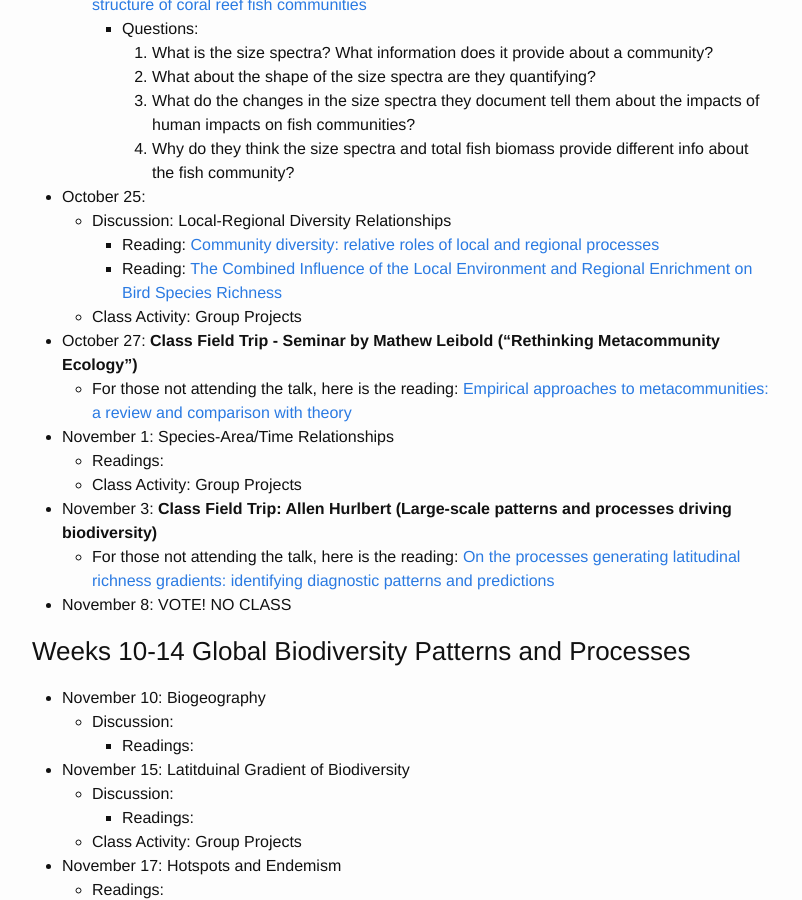
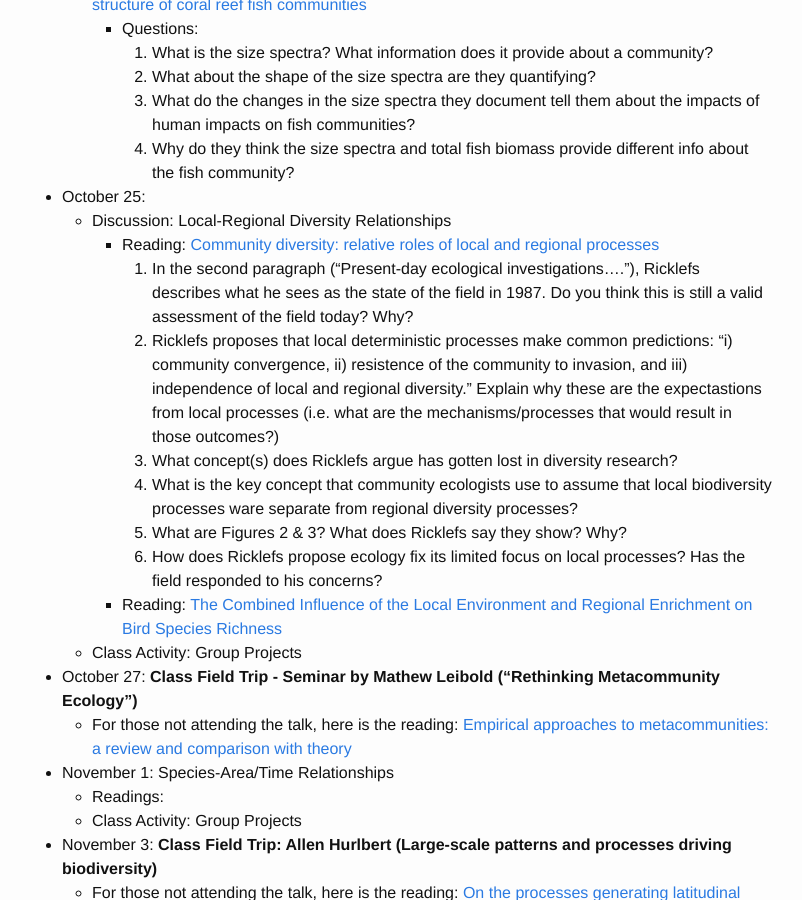
Before and after one commit to skmorgane/biodiversity-course, a Jekyll site: the page built from schedule.md, in a window 1280 px wide and 900 px high, scrolled down 7301 px. Shown: the whole window, without its empty margins (238-1040 px from the left). Built offline with Jekyll 4.4.1, drawn with Linux system fonts in a browser that asks for light colours.

Commit message:
Add Ricklefs questions

```diff
--- a/schedule.md
+++ b/schedule.md
@@ -225,6 +225,13 @@ Tuesdays are often a split between class activity and discussion, thus there are
 * October 25:
     * Discussion: Local-Regional Diversity Relationships
          * Reading: [Community diversity: relative roles of local and regional processes](http://www.jstor.org/stable/1698957?seq=1#page_scan_tab_contents)
+            1. In the second paragraph ("Present-day ecological investigations...."), Ricklefs describes what he sees as the state of the field in 1987. Do you think this is still a valid assessment of the field today? Why?
+            2. Ricklefs proposes that local deterministic processes make common predictions: "i) community convergence, ii) resistence of the community to invasion, and iii) independence of local and regional diversity." Explain why these are the expectastions from local processes (i.e. what are the mechanisms/processes that would result in those outcomes?)
+            3. What concept(s) does Ricklefs argue has gotten lost in diversity research?
+            4. What is the key concept that community ecologists use to assume that local biodiversity processes ware separate from regional diversity processes?
+            5. What are Figures 2 & 3? What does Ricklefs say they show? Why?
+            6. How does Ricklefs propose ecology fix its limited focus on local processes? Has the field responded to his concerns?
+
          * Reading: [The Combined Influence of the Local Environment and Regional Enrichment on Bird Species Richness](https://doi.org/10.1086/649578)
     * Class Activity: Group Projects
 
```
